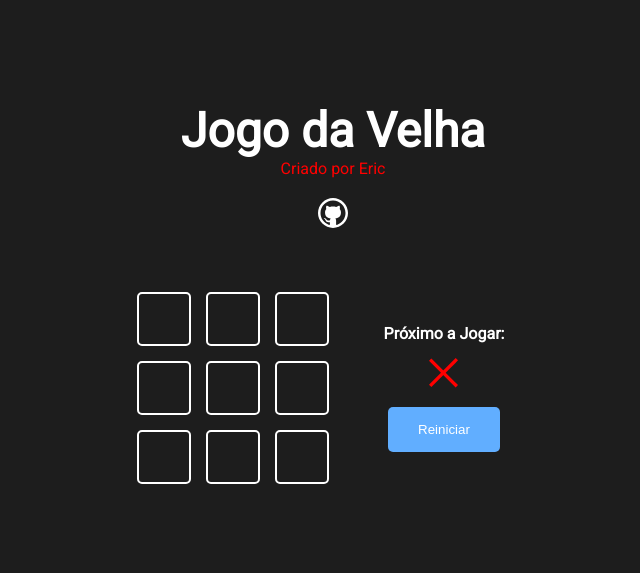
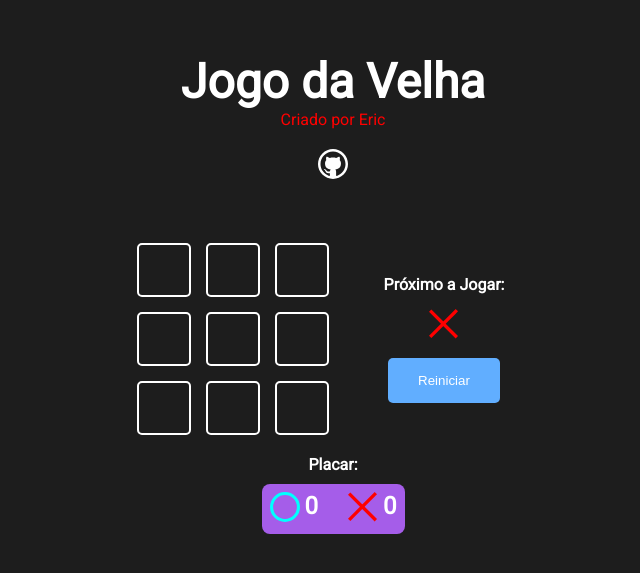
Before and after one commit to EricAG9/react-jogo-da-velha, a Next.js app: page / in a window 1280 px wide. Shown: the part 127-700 px from the top of the page, without its empty margins (307-947 px from the left). Built offline with nearby package versions, Linux system fonts and the light colour scheme.

Commit message:
criado placar

```diff
--- a/src/componentes/Game/Game.jsx
+++ b/src/componentes/Game/Game.jsx
@@ -3,6 +3,7 @@
 
 import GameOption from "../gameOption/GameOption"
 import GameInfo from "../gameInfo/GameInfo"
+import Score from "../score/Score"
 
     const winnerTable = [
         [0,1,2],[3,4,5],[6,7,8],
@@ -64,6 +65,7 @@
     }, [winner])
 
     return(
+        <>
         <div className={styles.gameContent}>
             <div className={styles.game}>
             {
@@ -83,7 +85,9 @@
                 onReset={handleReset}
                 isDrow={drow}
             />
-        </div>
+           </div>
+            <Score />
+           </>
     )
 }
 
--- a/src/componentes/Game/Game.module.css
+++ b/src/componentes/Game/Game.module.css
@@ -8,6 +8,7 @@
     display:flex;
     gap: 30px;
     align-items: center;
+    margin-bottom: 20px;
 }
 
 @media screen and (max-width: 425px) {
--- /dev/null
+++ b/src/componentes/score/Score.jsx
@@ -0,0 +1,23 @@
+import styles from "./Score.module.css"
+
+import Icon from "../icon/Icon"
+
+function Score () {
+    return (
+        <>
+        <h4>Placar:</h4>
+        <div className={styles.score}>
+            <div className={styles.scoreContent}>
+                <Icon iconName="circle" />
+                <h2>0</h2>
+            </div>
+            <div className={styles.scoreContent}>
+                <Icon iconName="x" />
+                <h2>0</h2>
+            </div>
+        </div>
+        </>
+    )
+}
+
+export default Score
--- /dev/null
+++ b/src/componentes/score/Score.module.css
@@ -0,0 +1,13 @@
+.score{
+    display: flex;
+    gap: 30px;
+    margin-top: 10px;
+    background-color: rgb(165, 93, 233);
+    border-radius: 8px;
+    padding: 8px;
+}
+
+.scoreContent{
+    display: flex;
+    gap: 5px;
+}
```
